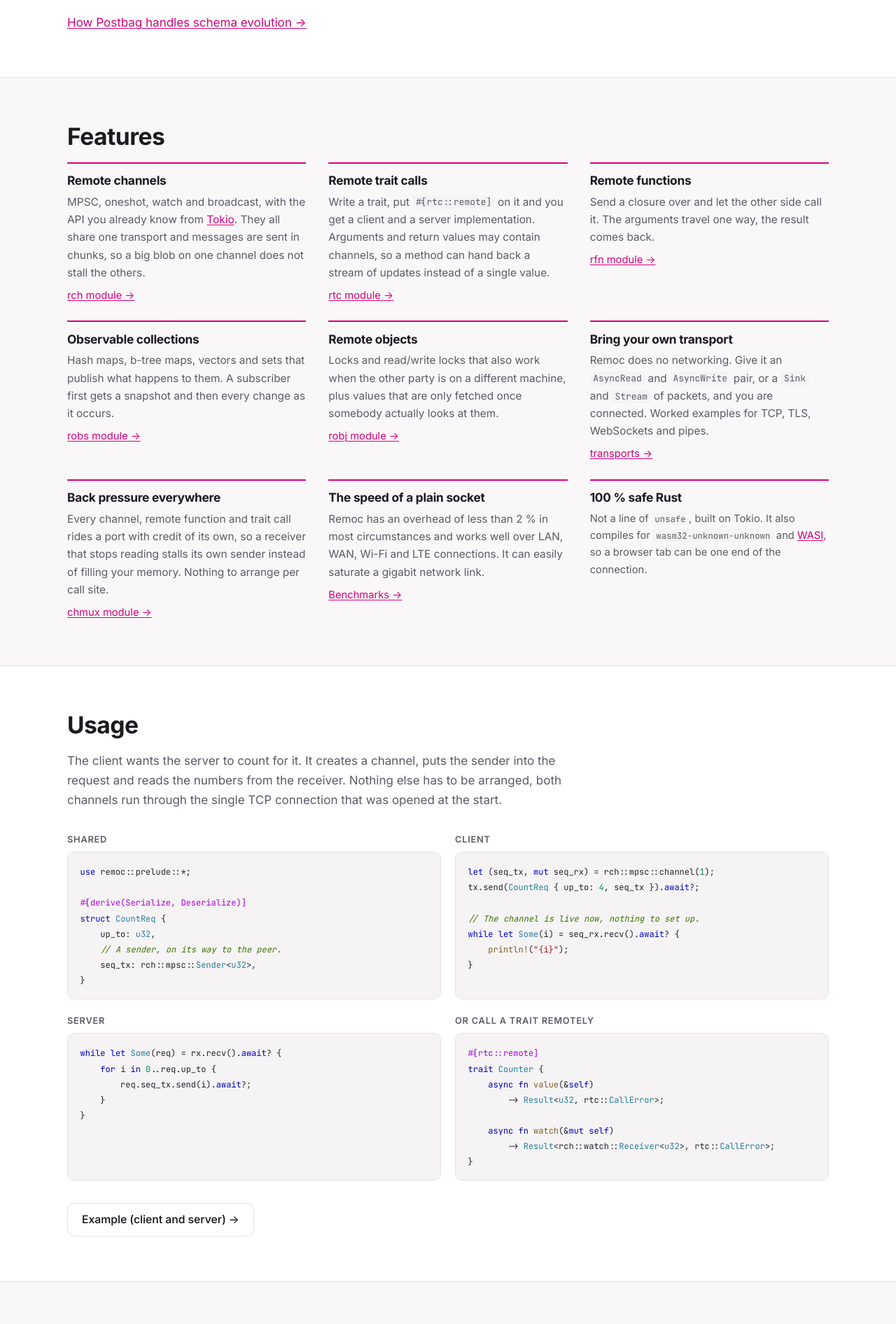
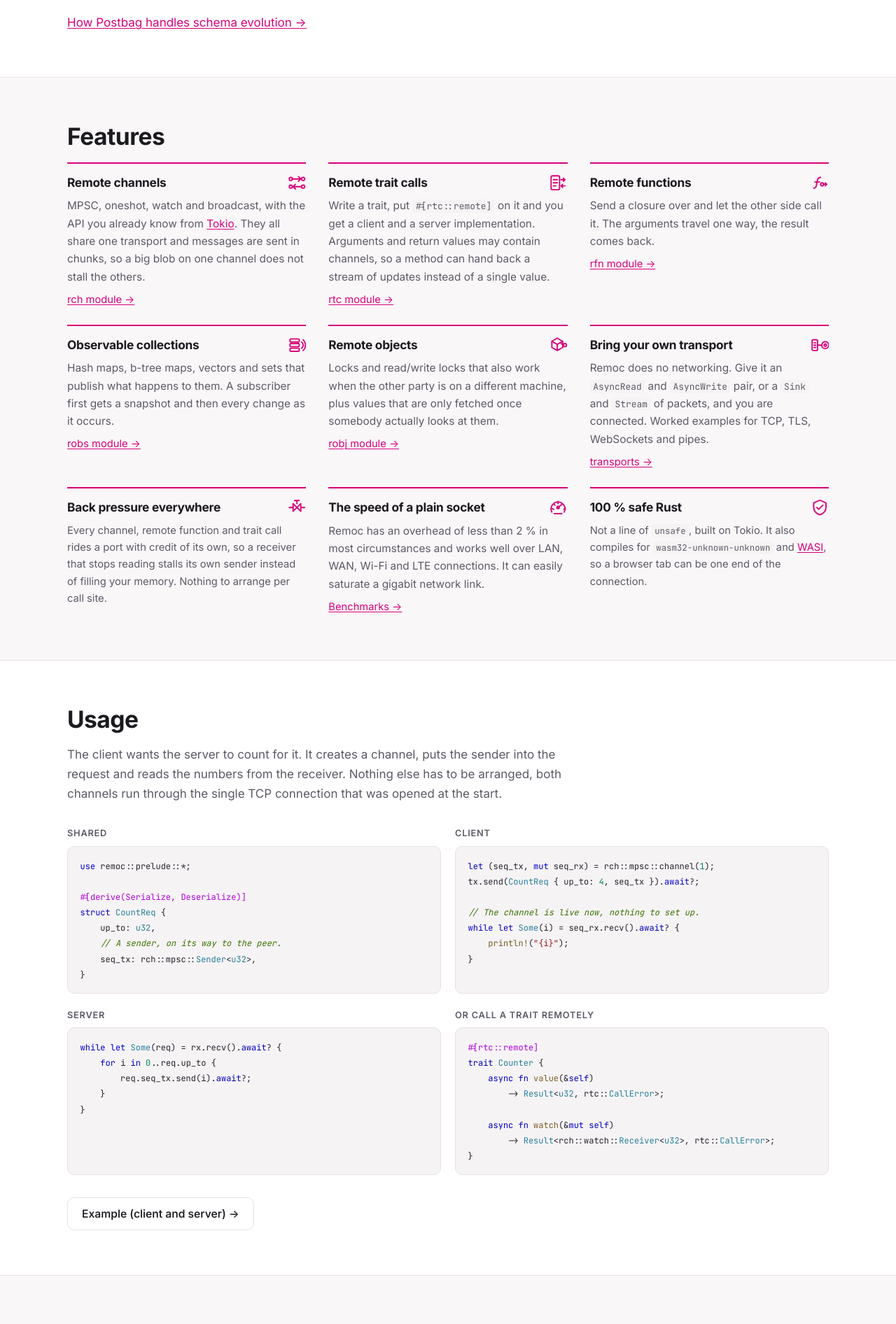
Before and after one commit to remoc-rs/remoc-rs.github.io, a Jekyll site: the page built from index.html, in a window 1280 px wide. Shown: the part 2628-4520 px from the top of the page at 70% size. Built offline with Jekyll 4.4.1, drawn with Linux system fonts in a browser that asks for light colours; some of the changed text lies outside the part shown.

Commit message:
remoc: add feature icons

```diff
--- a/index.html
+++ b/index.html
@@ -111,9 +111,12 @@
         <section id="features" class="section alt">
             <div class="wrap">
                 <h2>Features</h2>
+                {% include feature-icons.svg %}
                 <div class="grid">
                 <article>
-                    <h3>Remote channels</h3>
+                    <h3>Remote channels
+                        <svg class="feature-icon" aria-hidden="true"><use href="#feature-channels"/></svg>
+                    </h3>
                     <p>
                         MPSC, oneshot, watch and broadcast, with the API you already know from
                         <a href="https://tokio.rs/">Tokio</a>.
@@ -123,7 +126,9 @@
                     <p><a href="https://docs.rs/remoc/latest/remoc/rch/index.html">rch module &rarr;</a></p>
                 </article>
                 <article>
-                    <h3>Remote trait calls</h3>
+                    <h3>Remote trait calls
+                        <svg class="feature-icon" aria-hidden="true"><use href="#feature-traits"/></svg>
+                    </h3>
                     <p>
                         Write a trait, put <code>#[rtc::remote]</code> on it and you get a client and a server
                         implementation. Arguments and return values may contain channels, so a method can hand
@@ -132,7 +137,9 @@
                     <p><a href="https://docs.rs/remoc/latest/remoc/rtc/index.html">rtc module &rarr;</a></p>
                 </article>
                 <article>
-                    <h3>Remote functions</h3>
+                    <h3>Remote functions
+                        <svg class="feature-icon" aria-hidden="true"><use href="#feature-functions"/></svg>
+                    </h3>
                     <p>
                         Send a closure over and let the other side call it. The arguments travel one way,
                         the result comes back.
@@ -140,7 +147,9 @@
                     <p><a href="https://docs.rs/remoc/latest/remoc/rfn/index.html">rfn module &rarr;</a></p>
                 </article>
                 <article>
-                    <h3>Observable collections</h3>
+                    <h3>Observable collections
+                        <svg class="feature-icon" aria-hidden="true"><use href="#feature-collections"/></svg>
+                    </h3>
                     <p>
                         Hash maps, b-tree maps, vectors and sets that publish what happens to them.
                         A subscriber first gets a snapshot and then every change as it occurs.
@@ -148,7 +157,9 @@
                     <p><a href="https://docs.rs/remoc/latest/remoc/robs/index.html">robs module &rarr;</a></p>
                 </article>
                 <article>
-                    <h3>Remote objects</h3>
+                    <h3>Remote objects
+                        <svg class="feature-icon" aria-hidden="true"><use href="#feature-objects"/></svg>
+                    </h3>
                     <p>
                         Locks and read/write locks that also work when the other party is on a different
                         machine, plus values that are only fetched once somebody actually looks at them.
@@ -156,7 +167,9 @@
                     <p><a href="https://docs.rs/remoc/latest/remoc/robj/index.html">robj module &rarr;</a></p>
                 </article>
                 <article>
-                    <h3>Bring your own transport</h3>
+                    <h3>Bring your own transport
+                        <svg class="feature-icon" aria-hidden="true"><use href="#feature-transport"/></svg>
+                    </h3>
                     <p>
                         Remoc does no networking. Give it an <code>AsyncRead</code> and <code>AsyncWrite</code>
                         pair, or a <code>Sink</code> and <code>Stream</code> of packets, and you are connected.
@@ -165,16 +178,19 @@
                     <p><a href="https://docs.rs/remoc/latest/remoc/transports/index.html">transports &rarr;</a></p>
                 </article>
                 <article>
-                    <h3>Back pressure everywhere</h3>
+                    <h3>Back pressure everywhere
+                        <svg class="feature-icon" aria-hidden="true"><use href="#feature-pressure"/></svg>
+                    </h3>
                     <p>
                         Every channel, remote function and trait call rides a port with credit of its
                         own, so a receiver that stops reading stalls its own sender instead of filling
                         your memory. Nothing to arrange per call site.
                     </p>
-                    <p><a href="https://docs.rs/remoc/latest/remoc/chmux/index.html">chmux module &rarr;</a></p>
                 </article>
                 <article>
-                    <h3>The speed of a plain socket</h3>
+                    <h3>The speed of a plain socket
+                        <svg class="feature-icon" aria-hidden="true"><use href="#feature-speed"/></svg>
+                    </h3>
                     <p>
                         Remoc has an overhead of less than 2&nbsp;% in most circumstances and works well over
                         LAN, WAN, Wi-Fi and LTE connections. It can easily saturate a gigabit network link.
@@ -182,7 +198,9 @@
                     <p><a href="benchmarks.html">Benchmarks &rarr;</a></p>
                 </article>
                 <article>
-                    <h3>100&nbsp;% safe Rust</h3>
+                    <h3>100&nbsp;% safe Rust
+                        <svg class="feature-icon" aria-hidden="true"><use href="#feature-safe"/></svg>
+                    </h3>
                     <p>
                         Not a line of <code>unsafe</code>, built on Tokio. It also compiles for
                         <code>wasm32-unknown-unknown</code> and <a href="https://wasi.dev/">WASI</a>, so a
--- a/style.css
+++ b/style.css
@@ -591,6 +591,27 @@
     margin-bottom: 0.4em;
 }
 
+.feature-icon-defs {
+    position: absolute;
+    width: 0;
+    height: 0;
+    overflow: hidden;
+}
+
+#features .grid h3 {
+    display: flex;
+    align-items: center;
+    justify-content: space-between;
+    gap: 0.75rem;
+}
+
+.feature-icon {
+    width: 1.65rem;
+    height: 1.65rem;
+    flex: none;
+    color: var(--accent);
+}
+
 .grid p {
     color: var(--fg-muted);
     font-size: 0.96rem;
```
Also changed, not shown: other parts of index.html (+1 -1 lines), _includes/feature-icons.svg (added).
